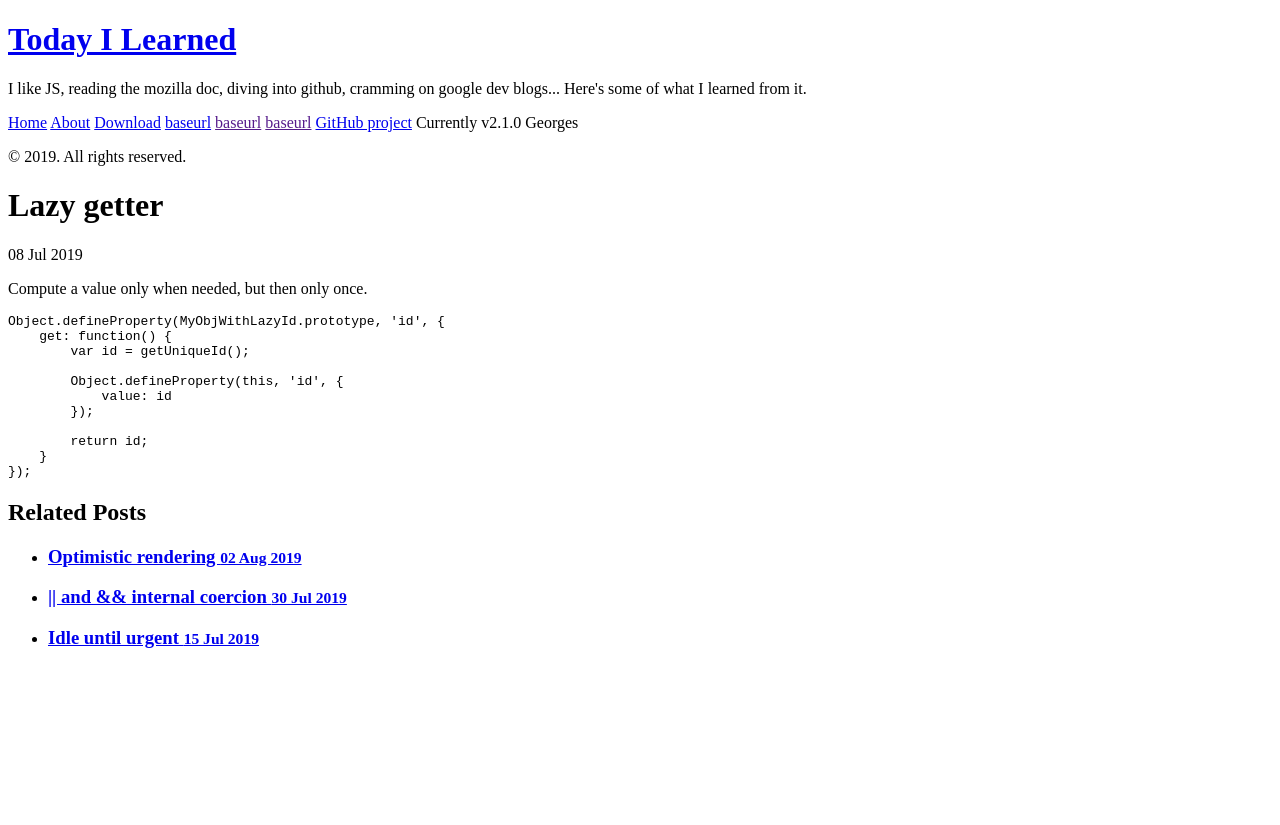
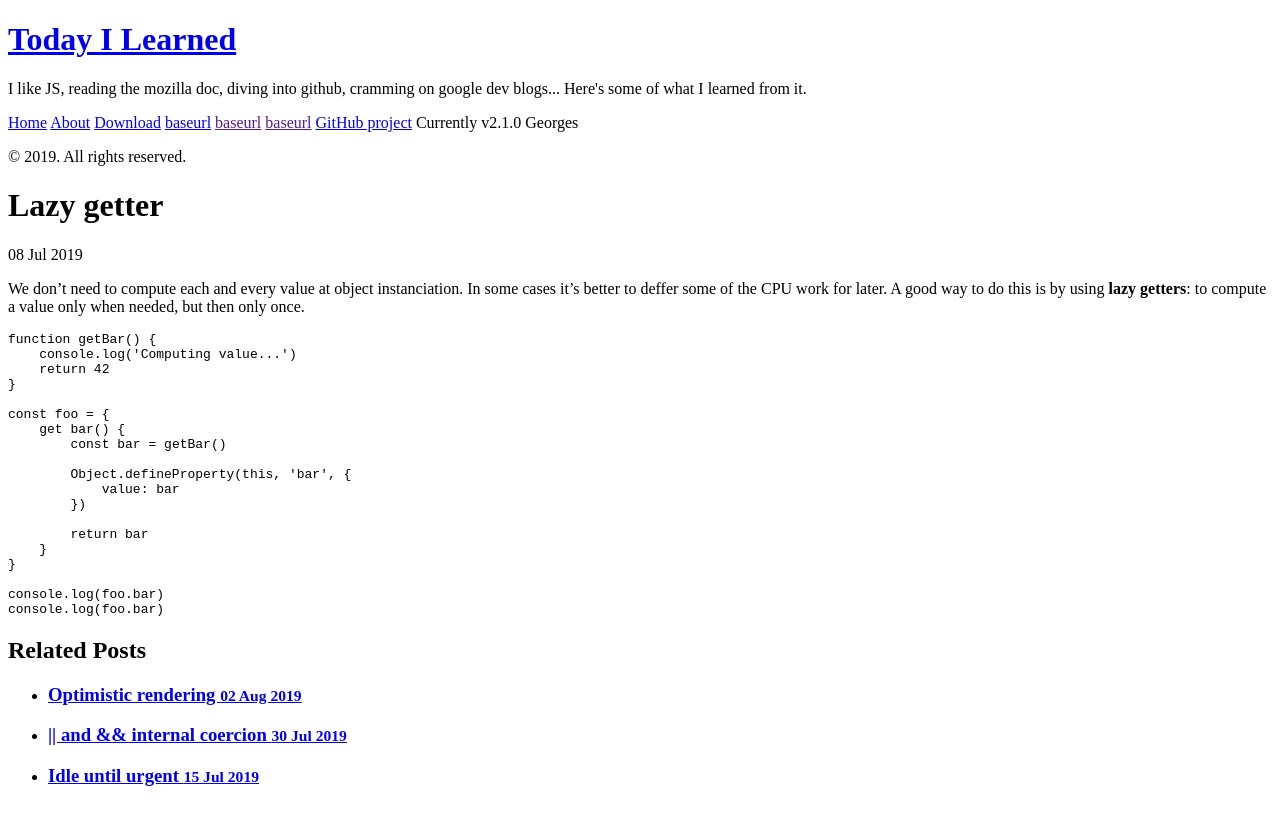
Before and after one commit to Sheraff/TIL, a Jekyll site: the page built from _posts/2019-07-08-Lazy-getter.md, in a window 1280 px wide. Shown: the top 825 px of the page. Built offline with Jekyll 4.4.1, drawn with Linux system fonts in a browser that asks for light colours.

Commit message:
tests on posts

````diff
--- a/_config.yml
+++ b/_config.yml
@@ -18,6 +18,7 @@ baseurl:          ./
 author:
   name:           'Florian Pellet'
   url:            https://florianpellet.com
+  email:          me@florianpellet.com
 
 paginate:         5
 
--- a/_posts/2019-07-08-Lazy-getter.md
+++ b/_posts/2019-07-08-Lazy-getter.md
@@ -3,20 +3,36 @@ layout: post
 title:  "Lazy getter"
 excerpt: >
     Compute a value only when needed, but then only once.
+snippet: >
+    ```
+    get bar() {
+        const bar = getBar()
+        Object.defineProperty(this, 'bar', { value: bar })
+        return bar
+    }
+    ```
 ---
 
-Compute a value only when needed, but then only once.
+We don't need to compute each and every value at object instanciation. In some cases it's better to deffer some of the CPU work for later. A good way to do this is by using **lazy getters**: to compute a value only when needed, but then only once.
 
+``` javascript
+function getBar() {
+    console.log('Computing value...')
+    return 42
+}
+
+const foo = {
+    get bar() {
+        const bar = getBar()
+
+        Object.defineProperty(this, 'bar', {
+            value: bar
+        })
+
+        return bar
+    }
+}
+
+console.log(foo.bar)
+console.log(foo.bar)
 ```
-Object.defineProperty(MyObjWithLazyId.prototype, 'id', {
-    get: function() {
-        var id = getUniqueId();
-
-        Object.defineProperty(this, 'id', {
-            value: id
-        });
-
-        return id;
-    }
-});
-```
````
Also changed, not shown: index.html (+5 -4 lines).
